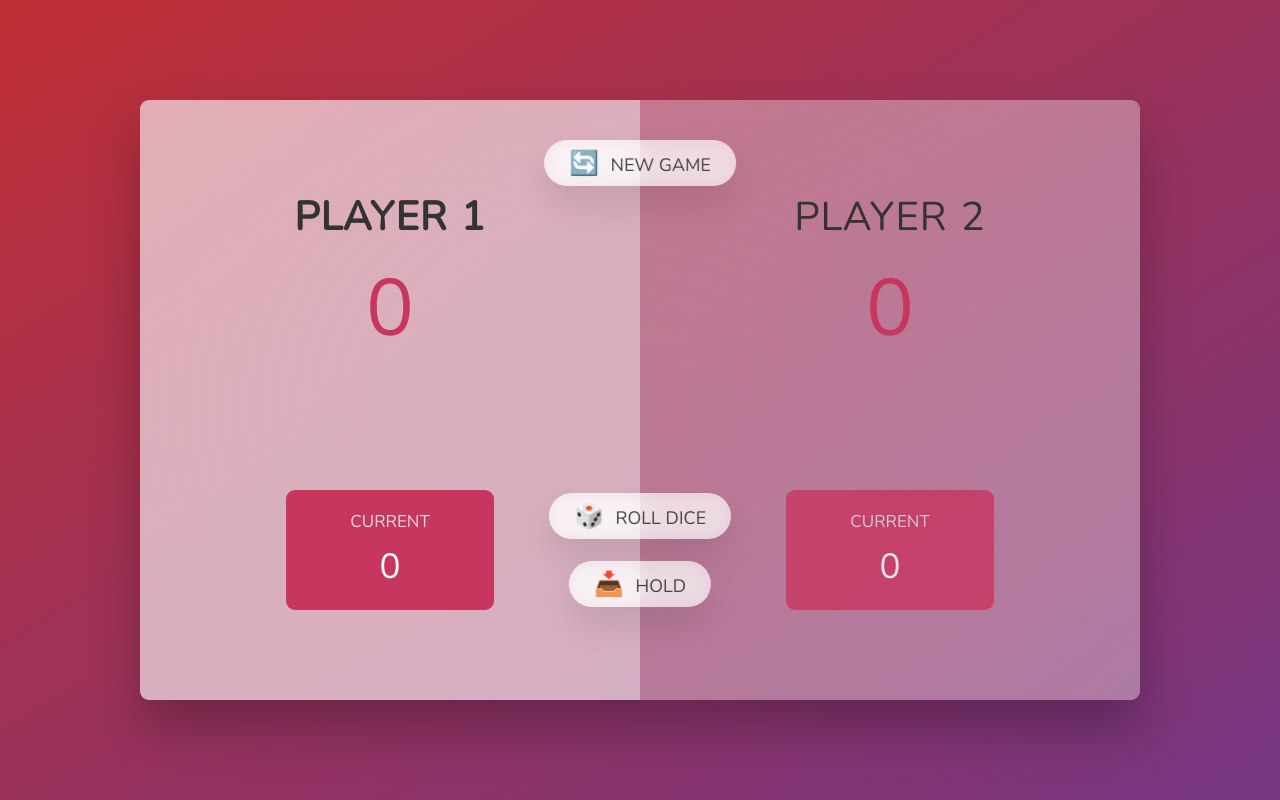
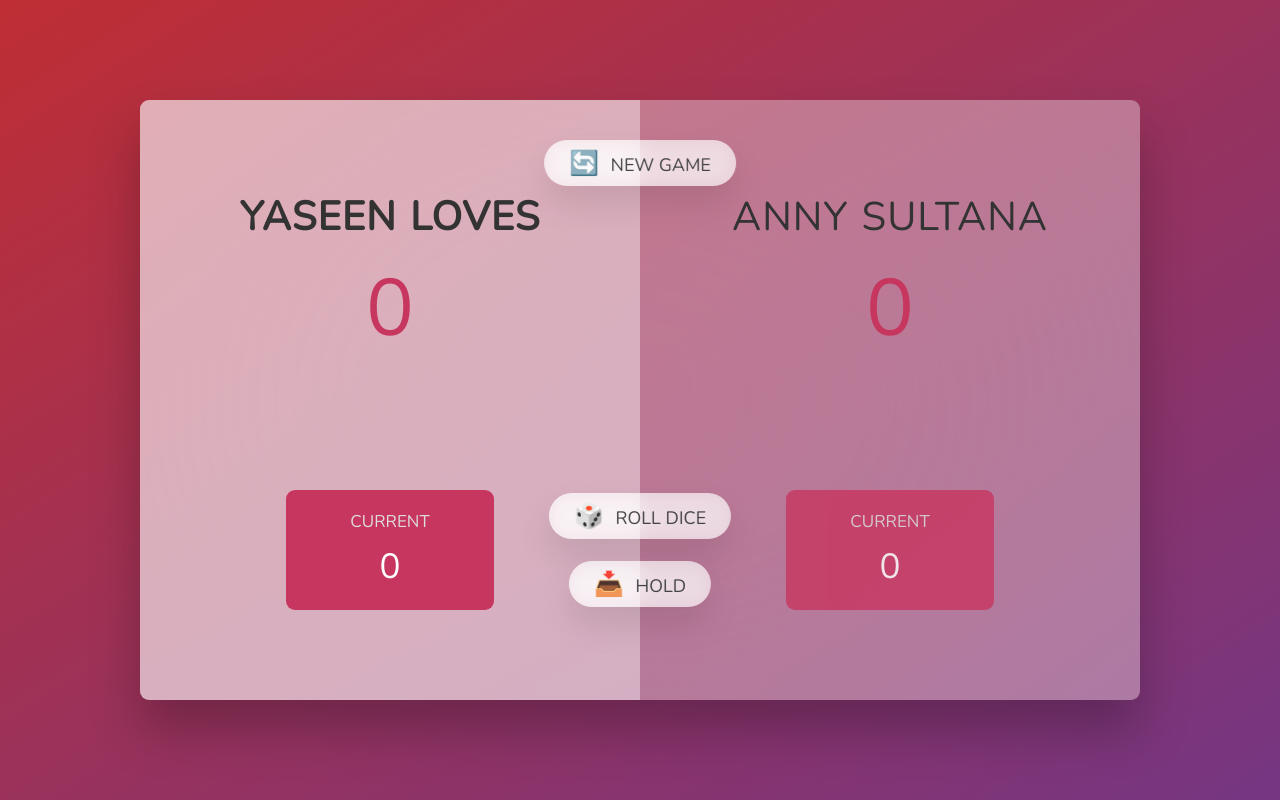
Before and after one commit to paradus-hex/2-player-Dice-Game, a plain HTML site: page index.html in a window 1280 px wide. Drawn offline with nearby package versions, Linux system fonts and the light colour scheme.

Commit message:
Temp update

```diff
--- a/index.html
+++ b/index.html
@@ -10,7 +10,7 @@
   <body>
     <main>
       <section class="player player--0 player--active">
-        <h2 class="name" id="name--0">Player 1</h2>
+        <h2 class="name" id="name--0">Yaseen Loves</h2>
         <p class="score" id="score--0">43</p>
         <div class="current">
           <p class="current-label">Current</p>
@@ -18,7 +18,7 @@
         </div>
       </section>
       <section class="player player--1">
-        <h2 class="name" id="name--1">Player 2</h2>
+        <h2 class="name" id="name--1">Anny Sultana</h2>
         <p class="score" id="score--1">24</p>
         <div class="current">
           <p class="current-label">Current</p>
```
